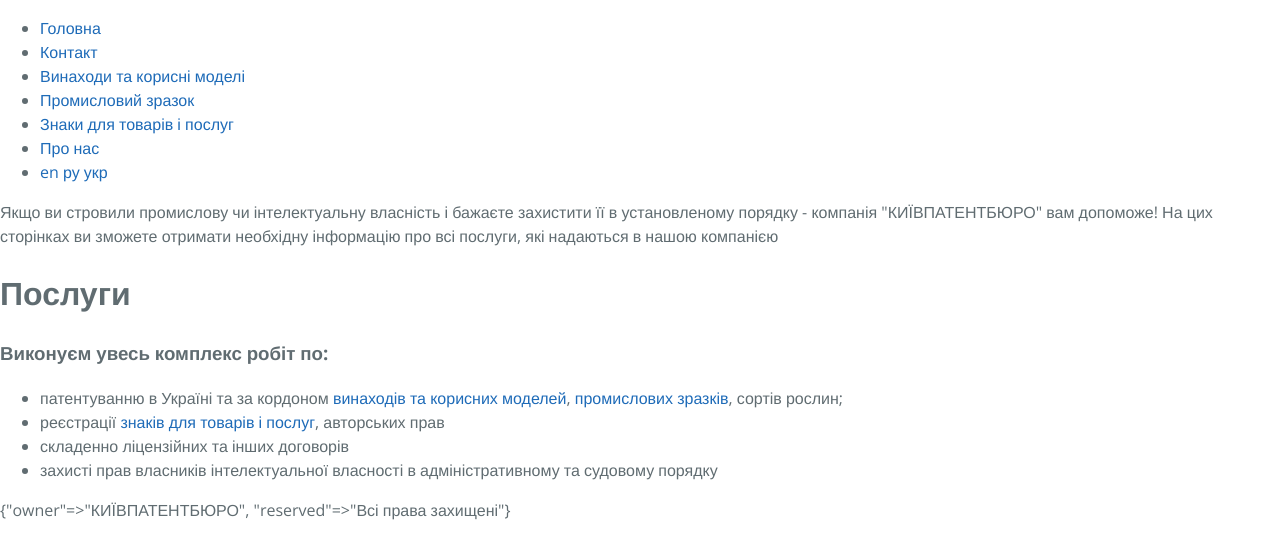
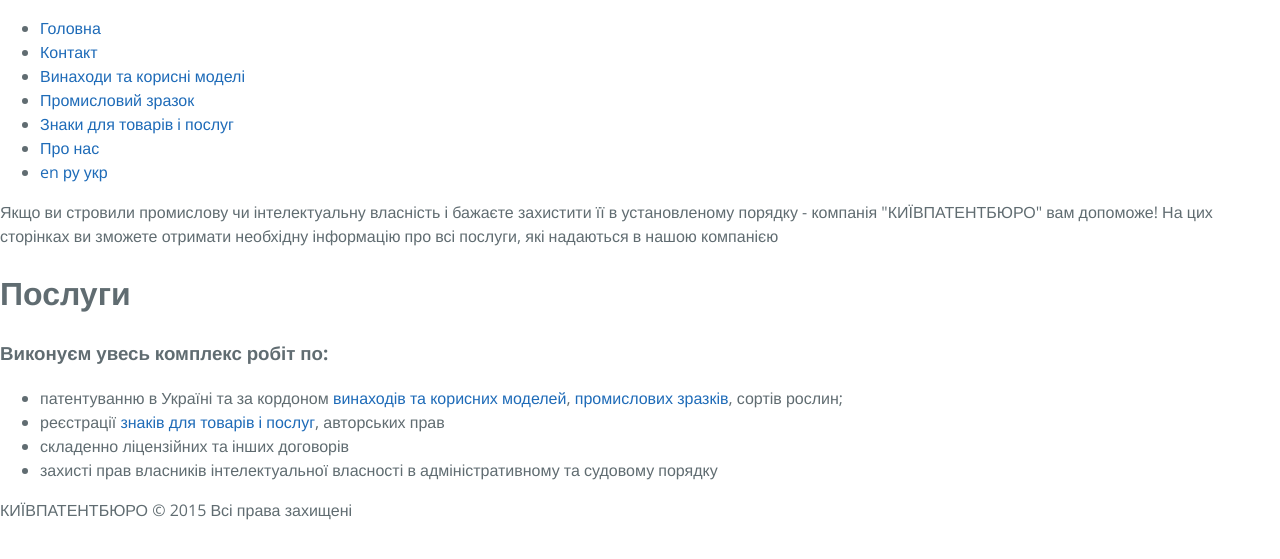
Before and after one commit to Mindshine/patent, a Jekyll site: the page built from _posts/ua/pages/2000-01-01-index.html, in a window 1280 px wide. Shown: the top 559 px of the page. Built offline with Jekyll 4.4.1, drawn with Linux system fonts in a browser that asks for light colours; Markdown is read by kramdown in place of the engine named in the settings.

Commit message:
Update default.html

```diff
--- a/_layouts/default.html
+++ b/_layouts/default.html
@@ -36,7 +36,7 @@
 
 		</div><!-- /.container -->
 		<footer>
-			<p>{{ site.data.copyright[page.lang] }}</p>
+			<p>{{ site.data.copyright[page.lang].owner }} &copy; {{ site.time | date: '%Y' }} {{ site.data.copyright[page.lang].reserved }}</p>
 		</footer>
 	</body>
 </html>
```
